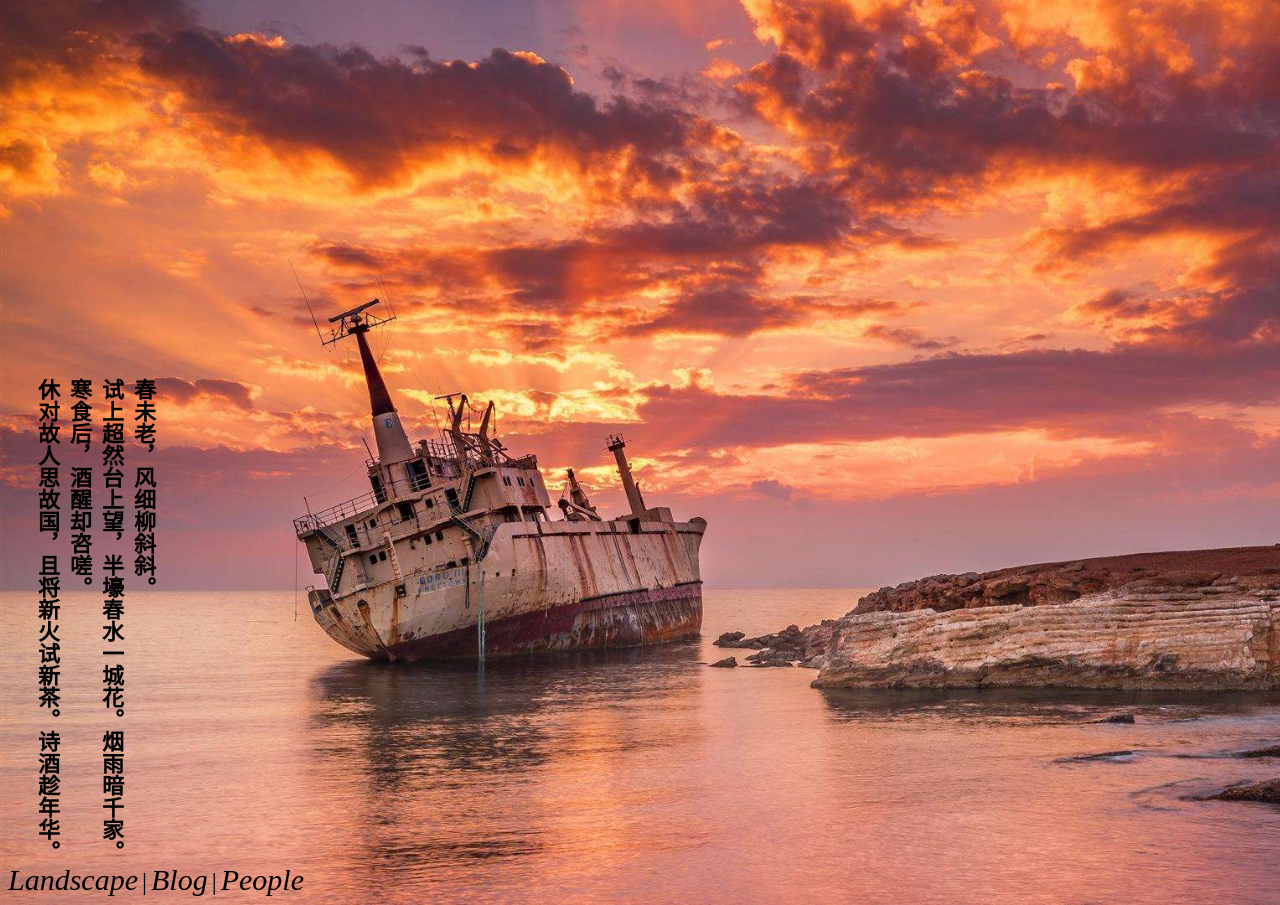
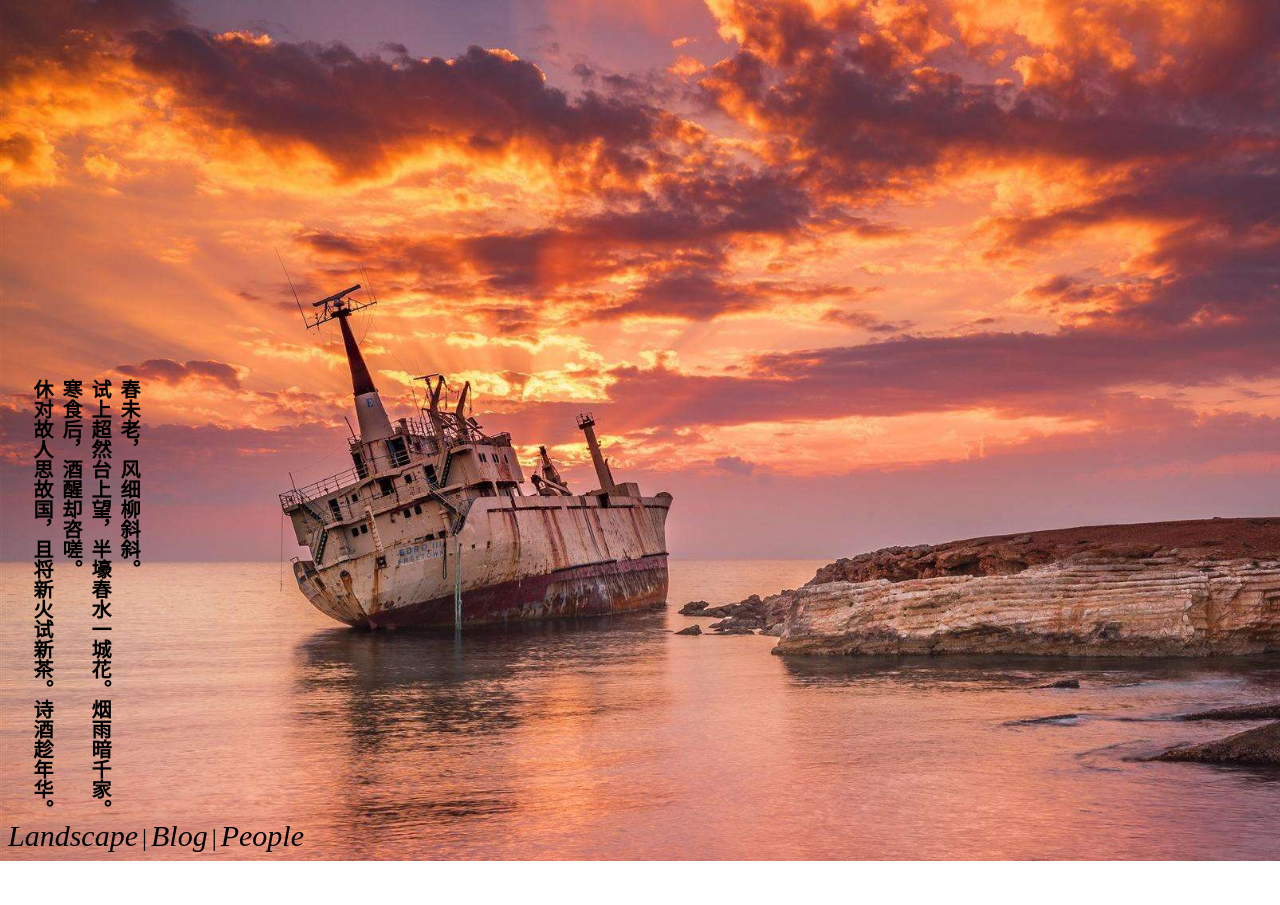
Before and after one commit to NicolasZhuChen/EvanAndE.github.io, a Jekyll site: the page built from landscape.html, in a window 1280 px wide. Built offline with Jekyll 4.4.1, drawn with Linux system fonts in a browser that asks for light colours.

Commit message:
接上次commit

```diff
--- a/landscape.html
+++ b/landscape.html
@@ -27,7 +27,7 @@
   </head>
   <body>
     <div>
-        <p style="writing-mode:tb-rl;font-family:楷体;font-size:22px;margin-top:30%;color:black"><strong>春未老，风细柳斜斜。<br>试上超然台上望，半壕春水一城花。烟雨暗千家。<br>
+        <p style="writing-mode:tb-rl;font-family:楷体;font-size:20px;margin-top:30%;color:black"><strong>春未老，风细柳斜斜。<br>试上超然台上望，半壕春水一城花。烟雨暗千家。<br>
           寒食后，酒醒却咨嗟。<br>休对故人思故国，且将新火试新茶。诗酒趁年华。</strong></p>
           <nav>
             <i><a href="/" title="refresh this page" class="blog">Landscape</a></i>
```
